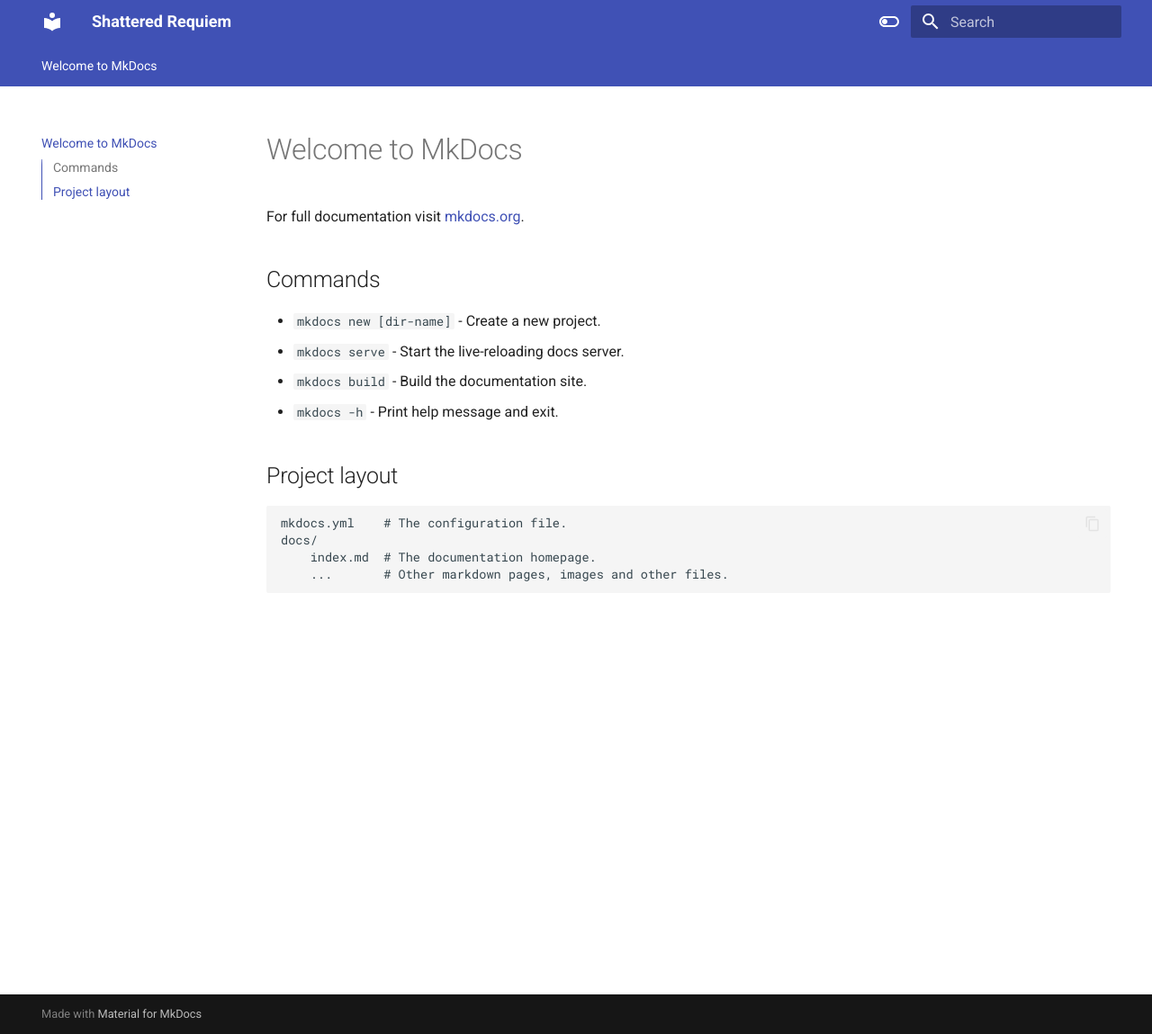
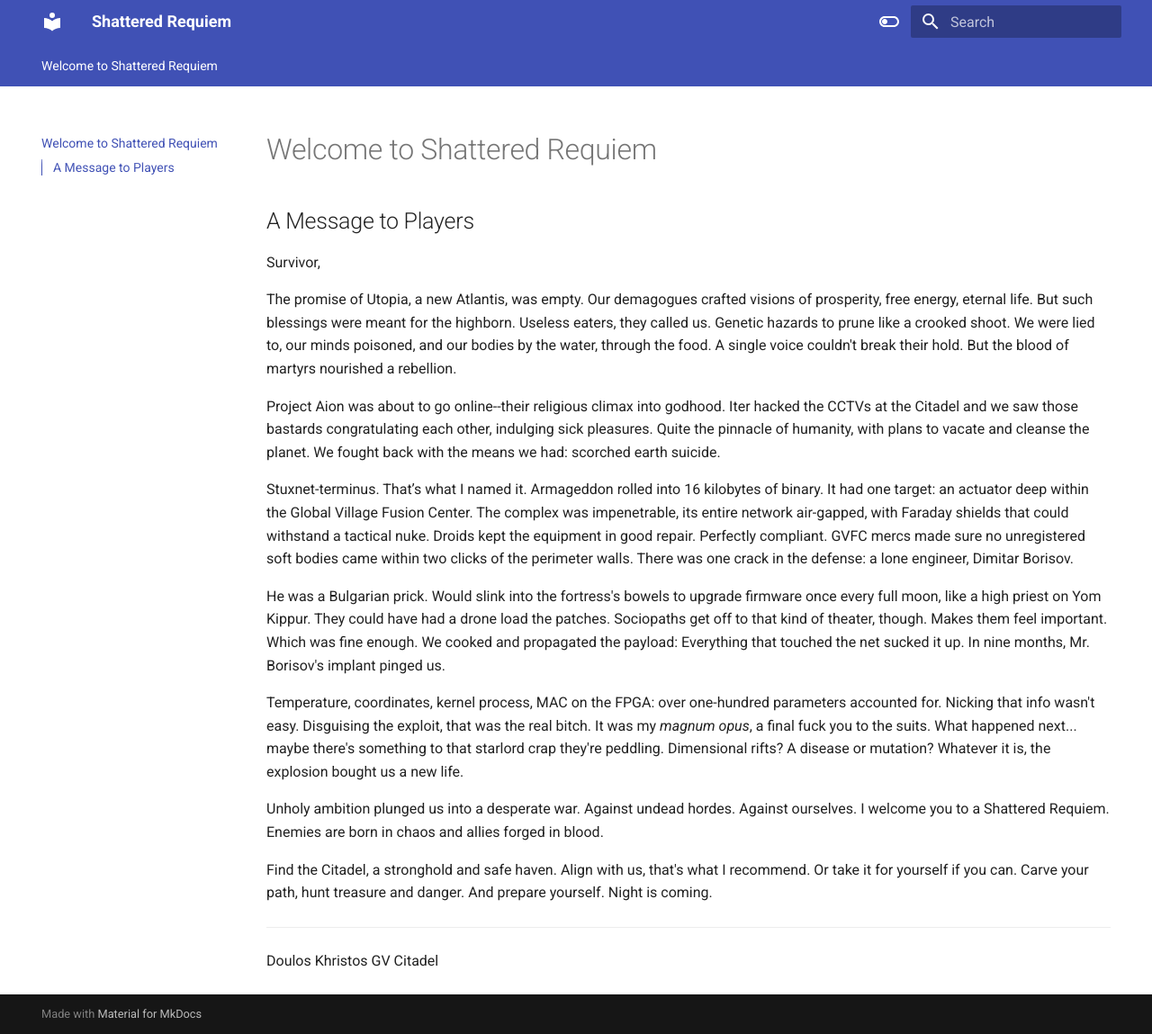
Before and after one commit to Ryan-Spooner/Shattered-Requiem, an MkDocs documentation site: the page built from docs/index.md, in a window 1280 px wide and 1149 px high. Shown: the whole window at 90% size. Built offline with MkDocs 1.6.1 and Material for MkDocs 9.7.7, drawn with Linux system fonts in a browser that asks for light colours.

Commit message:
refactored homepage

```diff
--- a/docs/index.md
+++ b/docs/index.md
@@ -1,17 +1,24 @@
-# Welcome to MkDocs
+# Welcome to Shattered Requiem
 
-For full documentation visit [mkdocs.org](https://www.mkdocs.org).
+## A Message to Players
 
-## Commands
+Survivor,
 
-* `mkdocs new [dir-name]` - Create a new project.
-* `mkdocs serve` - Start the live-reloading docs server.
-* `mkdocs build` - Build the documentation site.
-* `mkdocs -h` - Print help message and exit.
+The promise of Utopia, a new Atlantis, was empty. Our demagogues crafted visions of prosperity, free energy, eternal life. But such blessings were meant for the highborn. Useless eaters, they called us. Genetic hazards to prune like a crooked shoot. We were lied to, our minds poisoned, and our bodies by the water, through the food. A single voice couldn't break their hold. But the blood of martyrs nourished a rebellion.
 
-## Project layout
+Project Aion was about to go online--their religious climax into godhood. Iter hacked the CCTVs at the Citadel and we saw those bastards congratulating each other, indulging sick pleasures. Quite the pinnacle of humanity, with plans to vacate and cleanse the planet. We fought back with the means we had: scorched earth suicide.
 
-    mkdocs.yml    # The configuration file.
-    docs/
-        index.md  # The documentation homepage.
-        ...       # Other markdown pages, images and other files.
+Stuxnet-terminus. That’s what I named it. Armageddon rolled into 16 kilobytes of binary. It had one target: an actuator deep within the Global Village Fusion Center. The complex was impenetrable, its entire network air-gapped, with Faraday shields that could withstand a tactical nuke. Droids kept the equipment in good repair. Perfectly compliant. GVFC mercs made sure no unregistered soft bodies came within two clicks of the perimeter walls. There was one crack in the defense: a lone engineer, Dimitar Borisov.
+
+He was a Bulgarian prick. Would slink into the fortress's bowels to upgrade firmware once every full moon, like a high priest on Yom Kippur. They could have had a drone load the patches. Sociopaths get off to that kind of theater, though. Makes them feel important. Which was fine enough. We cooked and propagated the payload: Everything that touched the net sucked it up. In nine months, Mr. Borisov's implant pinged us.
+
+Temperature, coordinates, kernel process, MAC on the FPGA: over one-hundred parameters accounted for. Nicking that info wasn't easy. Disguising the exploit, that was the real bitch. It was my *magnum opus*, a final fuck you to the suits. What happened next... maybe there's something to that starlord crap they're peddling. Dimensional rifts? A disease or mutation? Whatever it is, the explosion bought us a new life.
+
+Unholy ambition plunged us into a desperate war. Against undead hordes. Against ourselves. I welcome you to a Shattered Requiem. Enemies are born in chaos and allies forged in blood.
+
+Find the Citadel, a stronghold and safe haven. Align with us, that's what I recommend. Or take it for yourself if you can. Carve your path, hunt treasure and danger. And prepare yourself. Night is coming.
+
+---
+
+Doulos Khristos
+GV Citadel
```
